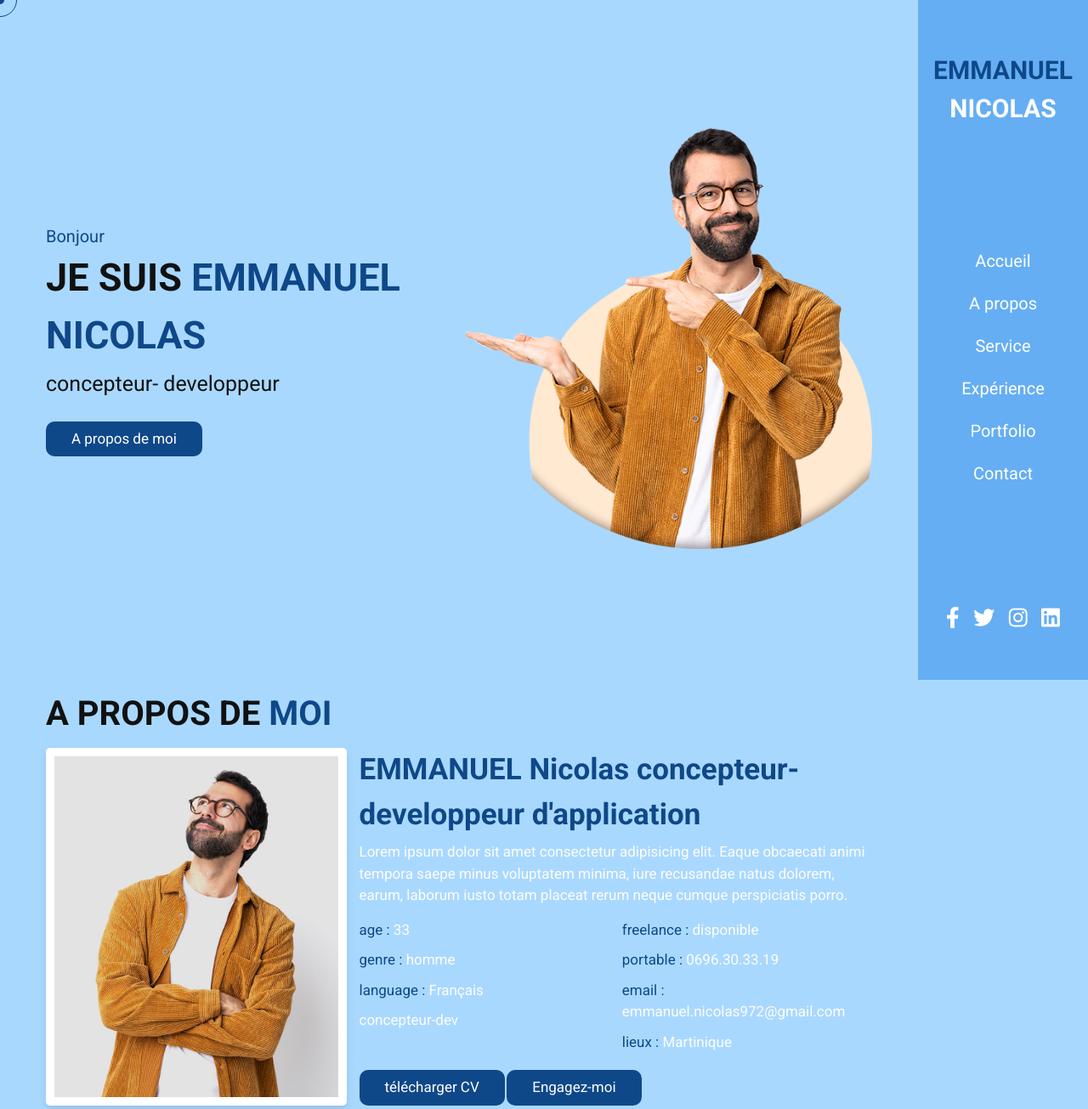
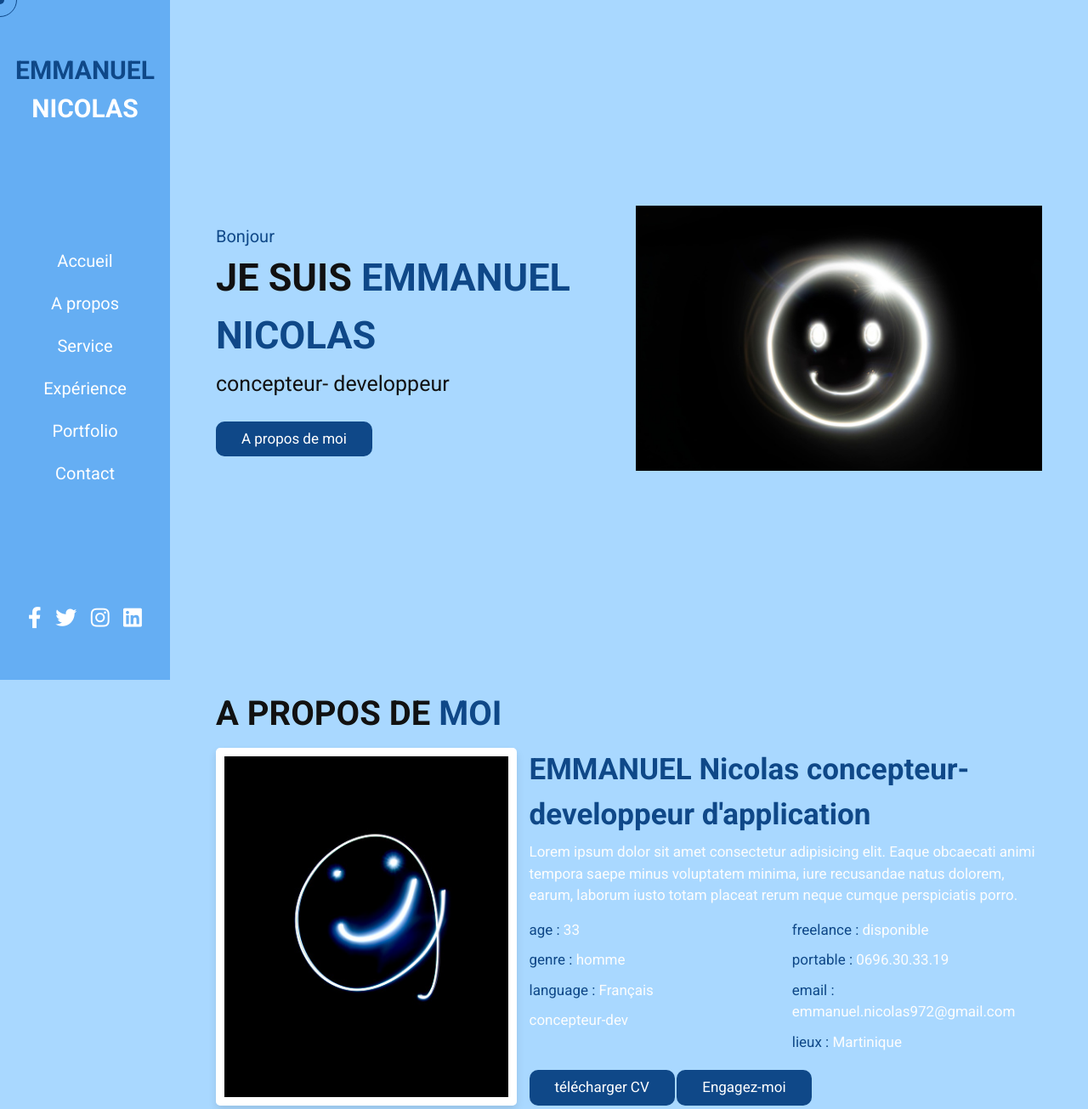
Before and after one commit to NicolasEmmanuel/personnalportofolio, a plain HTML site: page index.html in a window 1280 px wide. Shown: the top 1305 px of the page at 85% size. Drawn offline with Linux system fonts and the light colour scheme.

Commit message:
modified

```diff
--- a/css/style.css
+++ b/css/style.css
@@ -22,7 +22,7 @@ html{
 
 body{
     background: #a9d8ff;
-    padding-right: 20rem;
+    padding-left: 20rem;
 }
 
 section{
@@ -60,7 +60,7 @@ section{
 
 header{
     position: fixed;
-    top:0; right:0; bottom:0;
+    top:0; left:0; bottom:0;
     background:rgb(101, 174, 243);
     display: flex;
     align-items: center;
@@ -360,13 +360,13 @@ header .follow a:hover{
 }
 
 .service .box-container .box h3{
-    color: #444;
+    color: rgb(3, 12, 129);
     font-size: 2.2rem;
     padding-top: 1rem;
 }
 
 .service .box-container .box p{
-    color: #666;
+    color: rgb(8, 8, 8);
     font-size: 1.7rem;
     padding-top: .5rem;
 }
--- a/index.html
+++ b/index.html
@@ -60,7 +60,7 @@
                 </div>
 
                 <div class="image">
-                    <img src="images/home-img.png" alt="">
+                    <img src="images/black smiley.jpg" alt="">
                 </div>
 
             </section>
@@ -75,7 +75,7 @@
         <div class="row-1">
 
             <div class="image">
-                <img src="images/about-img.jpg" alt="">
+                <img src="images/gribou smiley.jpg" alt="">
             </div>
 
             <div class="content">
```
Also changed, not shown: images/black smiley.jpg (added), images/eyes smiley.jpg (added), images/gribou smiley.jpg (added), images/nicopng.png (added).
